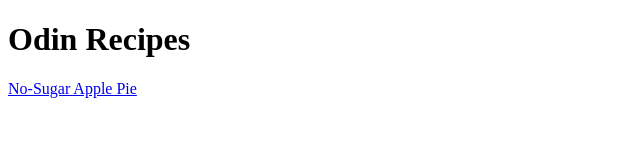
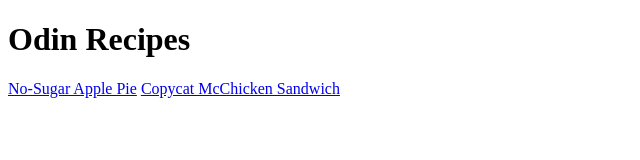
Before and after one commit to d4rkhrs/odin-recipes, a plain HTML site: page index.html in a window 1280 px wide. Shown: the whole page, without its empty margins (0-640 px from the left). Drawn offline with Linux system fonts and the light colour scheme.

Commit message:
add new link to index for chicken sandwich

```diff
--- a/index.html
+++ b/index.html
@@ -8,5 +8,6 @@
 <body>
     <h1>Odin Recipes</h1>
     <a href="recipes/apple-pie.html">No-Sugar Apple Pie</a>
+    <a href="recipes/copy-mcchicken.html">Copycat McChicken Sandwich</a>
 </body>
 </html>
```
